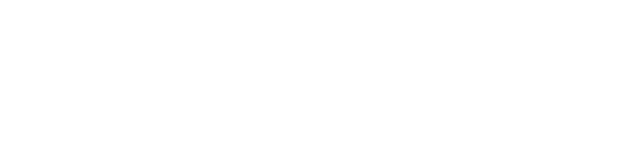
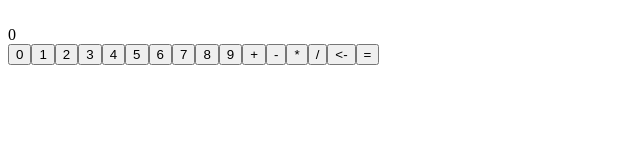
Before and after one commit to EdBozhko/calc, a plain HTML site: page index.html in a window 1280 px wide. Shown: the whole page, without its empty margins (0-640 px from the left). Drawn offline with Linux system fonts and the light colour scheme.

Commit message:
added renders for classes

```diff
--- a/index.html
+++ b/index.html
@@ -9,6 +9,7 @@
 </head>
 
 <body>
+    <div id="container"></div>
     <script src="./js/Button.js"></script>
     <script src="./js/DigitalButton.js"></script>
     <script src="./js/OperationButton.js"></script>
--- a/js/Board.js
+++ b/js/Board.js
@@ -7,6 +7,10 @@
   #calc;
   #currentButton;
   #prevButton;
+  #container;
+  #board;
+  #digitalButton;
+  #operationButton;
   constructor(
     calc,
     onDigitalButtonClick,
@@ -15,27 +19,27 @@
     onBackspaceButtonClick
   ) {
     this.#calc = calc;
-
     for (let i = 0; i < 10; i++) {
-      const digitalButton = new DigitalButton(
+      this.#digitalButton = new DigitalButton(
         this,
         i.toString(),
         onDigitalButtonClick
       );
-      this.#digitalButtonList.push(digitalButton);
+      this.#digitalButtonList.push(this.#digitalButton);
     }
 
     for (let l = 0; l < this.#operationsList.length; l++) {
-      const operationButton = new OperationButton(
+      this.#operationButton = new OperationButton(
         this,
         this.#operationsList[l],
         onOperationButtonClick
       );
-      this.#operationButtonList.push(operationButton);
+      this.#operationButtonList.push(this.#operationButton);
     }
 
     this.#equalityButton = new EqualityButton(this, onEqualityButtonClick);
     this.#backspaceButton = new BackspaceButton(this, onBackspaceButtonClick);
+    this.#currentButton = this.#digitalButtonList[0];
   }
   get digitalButtonList() {
     return this.#digitalButtonList;
@@ -59,4 +63,17 @@
   get prevButton() {
     return this.#prevButton;
   }
+  render(containerId) {
+    this.#container = containerId;
+    this.#board = document.createElement("div");
+    for (let i = 0; i < this.#digitalButtonList.length; i++) {
+      this.#digitalButtonList[i].render(this.#board);
+    }
+    for (let j = 0; j < this.#operationButtonList.length; j++) {
+      this.#operationButtonList[j].render(this.#board);
+    }
+    this.#backspaceButton.render(this.#board);
+    this.#equalityButton.render(this.#board);
+    this.#container.appendChild(this.#board);
+  }
 }
--- a/js/Button.js
+++ b/js/Button.js
@@ -3,6 +3,8 @@
   #value;
   #type;
   #onclick;
+  #container;
+  #button;
   constructor(board, value, type, onclick) {
     this.#board = board;
     this.#value = value;
@@ -20,4 +22,11 @@
   get type() {
     return this.#type;
   }
+  render(containerId) {
+    this.#container = containerId;
+    this.#button = document.createElement("button");
+    this.#button.innerText = this.#value;
+    this.#button.addEventListener("click", this.onButtonClick.bind(this));
+    this.#container.appendChild(this.#button);
+  }
 }
--- a/js/Calc.js
+++ b/js/Calc.js
@@ -6,6 +6,8 @@
   #display;
   #board;
   #processor;
+  #container;
+  #calc;
   constructor() {
     this.onDigitalButtonPress = this.onDigitalButtonPress.bind(this); //для варианта с простой функцией, привязываем к calc(без этого функция кнопки передает в this кнопку, а не ссылку на сам калькулятор)
     // инициализируем создание доски с кнопками, процессора и дисплея
@@ -42,10 +44,12 @@
 
   onResult = (result) => {
     this.#display.result = result;
+    this.#display.displayResult.innerText = result;
   };
 
   onMemoValue = (memoValue) => {
     this.#display.memoValue = memoValue;
+    this.#display.displayMemo.innerText = memoValue;
   };
   // -----------------------------
   // чтобы получить доступ приватной переменной board , для доступа в других классах
@@ -55,4 +59,15 @@
   get display() {
     return this.#display;
   }
+  render(containerId) {
+    this.#container = document.getElementById(containerId);
+    this.#calc = document.createElement("div");
+    this.#display.render(this.#calc);
+    this.#board.render(this.#calc);
+    this.#container.appendChild(this.#calc);
+    this.onResult(this.#processor.stack);
+  }
 }
+
+const calc = new Calc();
+calc.render("container");
--- a/js/Display.js
+++ b/js/Display.js
@@ -2,7 +2,11 @@
   #calc;
   #result = 0;
   #memo;
-  constructor(calc, value = 0, memoValue = "") {
+  #display;
+  #displayMemo;
+  #displayResult;
+  #container;
+  constructor(calc, value, memoValue = "") {
     this.#calc = calc;
     this.#result = value;
     this.#memo = memoValue;
@@ -23,4 +27,30 @@
     this.#memo = value;
     console.log(`display memo ${this.#memo}`);
   }
+  get displayResult() {
+    return this.#displayResult;
+  }
+  set displayResult(value) {
+    this.#displayResult = value;
+  }
+  get displayMemo() {
+    return this.#displayMemo;
+  }
+  set displayMemo(value) {
+    this.#displayMemo = value;
+  }
+  render(containerId) {
+    const br = document.createElement("br");
+
+    this.#container = containerId;
+    this.#display = document.createElement("div");
+    this.#displayMemo = document.createElement("span");
+    this.#displayMemo.innerText = this.#memo;
+    this.#displayResult = document.createElement("span");
+    this.#displayResult.innerText = this.#memo;
+    this.#display.appendChild(this.#displayMemo);
+    this.#display.appendChild(br);
+    this.#display.appendChild(this.#displayResult);
+    this.#container.appendChild(this.#display);
+  }
 }
--- a/js/Processors.js
+++ b/js/Processors.js
@@ -7,7 +7,6 @@
   #stackHistory;
   #onResult;
   #onMemoValue;
-
   /**
    *
    * @param {Calc} calc
@@ -18,8 +17,8 @@
     this.#stack = "0"; // стек для хранения ТЕКУЩЕГО ЗНАЧЕНИЯ, ПОСЛЕДНЕЙ ОПЕРАЦИИ, ИСТОРИЯ ОПЕРАЦИЙ
     this.#stackMemo = [];
     this.#stackHistory = [];
+    this.#onMemoValue = onMemoValue;
     this.#onResult = onResult;
-    this.#onMemoValue = onMemoValue;
   }
 
   onDigitalButtonPress(button) {
@@ -29,7 +28,7 @@
     console.log(`button value ${button.value}`);
 
     if (
-      typeof this.#calc.board.prevButton === "undefined" ||
+      // typeof this.#calc.board.prevButton === "undefined" ||
       this.#calc.board.prevButton.type === "equality"
     ) {
       this.#stackMemo.length = 0;
@@ -54,7 +53,9 @@
     this.#onResult(this.#stack);
     this.#onMemoValue(this.#stackMemo.join(""));
   }
-
+  get stack() {
+    return this.#stack;
+  }
   onOperationButtonPress(button) {
     // функция для получения операционной кнопки, на которой произошел клик
 
```
